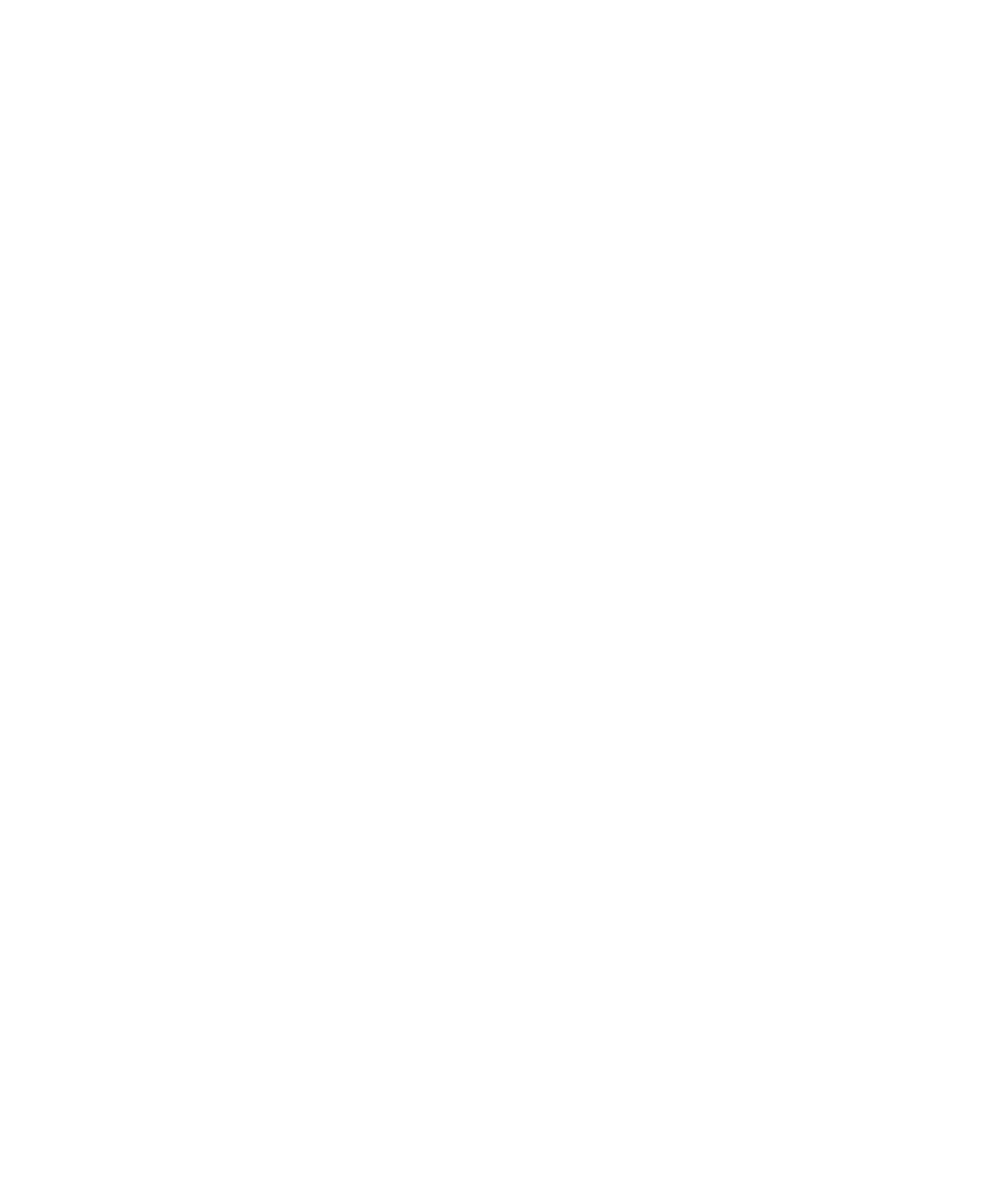
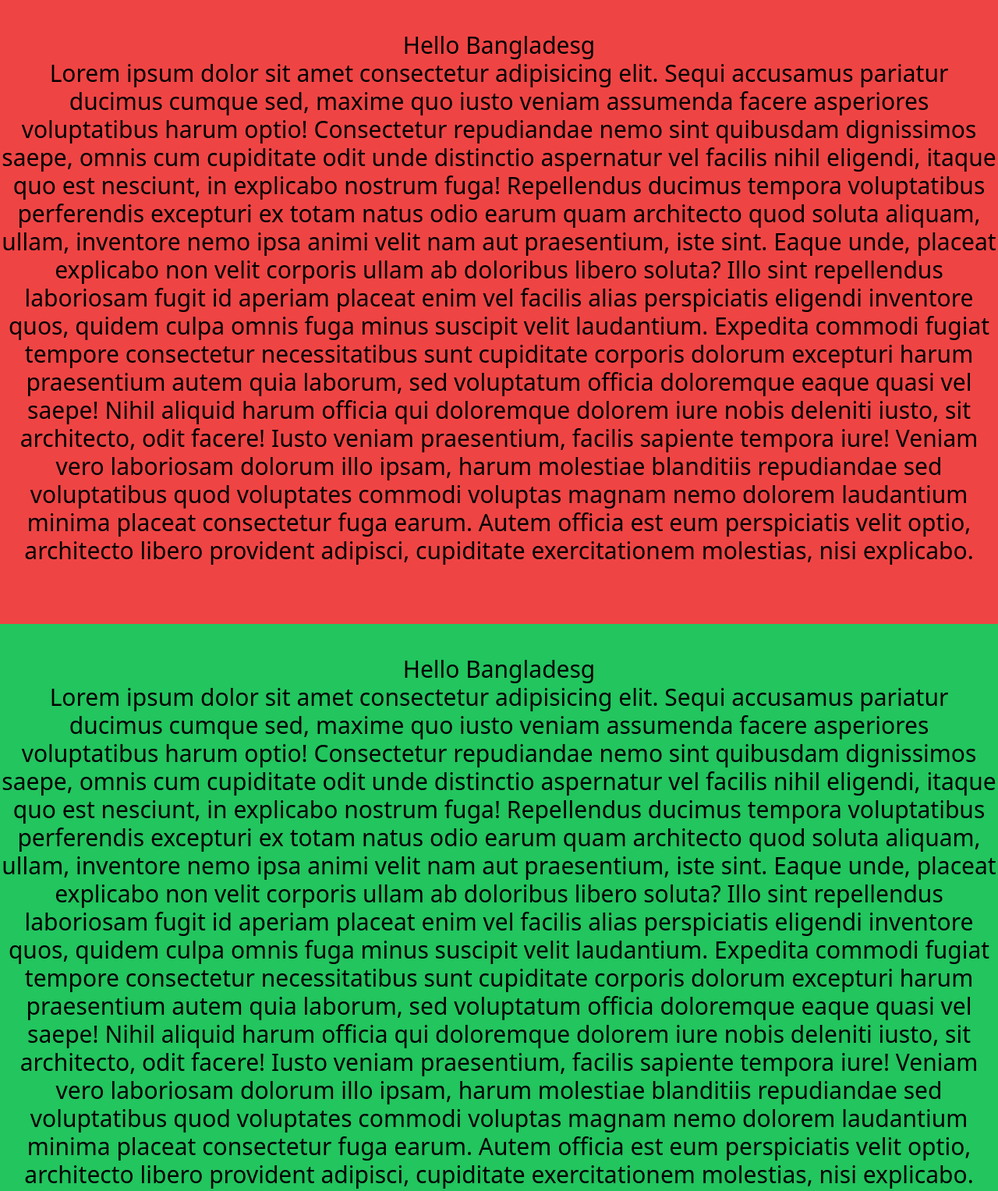
Before and after one commit to ridwanahmedxix/learn-tailwind, a website built with Vite: page index.html in a window 1280 px wide. Shown: the top 1527 px of the page at 78% size. Before the commit the page ends 800 px from the top, so only its background shows below. Built offline with nearby package versions, Linux system fonts and the light colour scheme.

Commit message:
first commit

```diff
--- a/index.html
+++ b/index.html
@@ -1,10 +1,96 @@
 <!DOCTYPE html>
-<html class="scroll-smooth" lang="en">
+<html class="scroll-smooth snap-y" lang="en">
   <head>
     <meta charset="UTF-8" />
     <meta name="viewport" content="width=device-width, initial-scale=1.0" />
     <title>Learn Tailwind</title>
     <link rel="stylesheet" href="css/main.css" />
   </head>
-  <body></body>
+  <body>
+    <section class="bg-red-500 text-center h-screen text-3xl pt-10 snap-start">
+      <h1>Hello Bangladesg</h1>
+      <p>
+        Lorem ipsum dolor sit amet consectetur adipisicing elit. Sequi accusamus
+        pariatur ducimus cumque sed, maxime quo iusto veniam assumenda facere
+        asperiores voluptatibus harum optio! Consectetur repudiandae nemo sint
+        quibusdam dignissimos saepe, omnis cum cupiditate odit unde distinctio
+        aspernatur vel facilis nihil eligendi, itaque quo est nesciunt, in
+        explicabo nostrum fuga! Repellendus ducimus tempora voluptatibus
+        perferendis excepturi ex totam natus odio earum quam architecto quod
+        soluta aliquam, ullam, inventore nemo ipsa animi velit nam aut
+        praesentium, iste sint. Eaque unde, placeat explicabo non velit corporis
+        ullam ab doloribus libero soluta? Illo sint repellendus laboriosam fugit
+        id aperiam placeat enim vel facilis alias perspiciatis eligendi
+        inventore quos, quidem culpa omnis fuga minus suscipit velit laudantium.
+        Expedita commodi fugiat tempore consectetur necessitatibus sunt
+        cupiditate corporis dolorum excepturi harum praesentium autem quia
+        laborum, sed voluptatum officia doloremque eaque quasi vel saepe! Nihil
+        aliquid harum officia qui doloremque dolorem iure nobis deleniti iusto,
+        sit architecto, odit facere! Iusto veniam praesentium, facilis sapiente
+        tempora iure! Veniam vero laboriosam dolorum illo ipsam, harum molestiae
+        blanditiis repudiandae sed voluptatibus quod voluptates commodi voluptas
+        magnam nemo dolorem laudantium minima placeat consectetur fuga earum.
+        Autem officia est eum perspiciatis velit optio, architecto libero
+        provident adipisci, cupiditate exercitationem molestias, nisi explicabo.
+      </p>
+    </section>
+    <section
+      class="bg-green-500 text-center h-screen text-3xl pt-10 snap-start"
+    >
+      <h1>Hello Bangladesg</h1>
+      <p>
+        Lorem ipsum dolor sit amet consectetur adipisicing elit. Sequi accusamus
+        pariatur ducimus cumque sed, maxime quo iusto veniam assumenda facere
+        asperiores voluptatibus harum optio! Consectetur repudiandae nemo sint
+        quibusdam dignissimos saepe, omnis cum cupiditate odit unde distinctio
+        aspernatur vel facilis nihil eligendi, itaque quo est nesciunt, in
+        explicabo nostrum fuga! Repellendus ducimus tempora voluptatibus
+        perferendis excepturi ex totam natus odio earum quam architecto quod
+        soluta aliquam, ullam, inventore nemo ipsa animi velit nam aut
+        praesentium, iste sint. Eaque unde, placeat explicabo non velit corporis
+        ullam ab doloribus libero soluta? Illo sint repellendus laboriosam fugit
+        id aperiam placeat enim vel facilis alias perspiciatis eligendi
+        inventore quos, quidem culpa omnis fuga minus suscipit velit laudantium.
+        Expedita commodi fugiat tempore consectetur necessitatibus sunt
+        cupiditate corporis dolorum excepturi harum praesentium autem quia
+        laborum, sed voluptatum officia doloremque eaque quasi vel saepe! Nihil
+        aliquid harum officia qui doloremque dolorem iure nobis deleniti iusto,
+        sit architecto, odit facere! Iusto veniam praesentium, facilis sapiente
+        tempora iure! Veniam vero laboriosam dolorum illo ipsam, harum molestiae
+        blanditiis repudiandae sed voluptatibus quod voluptates commodi voluptas
+        magnam nemo dolorem laudantium minima placeat consectetur fuga earum.
+        Autem officia est eum perspiciatis velit optio, architecto libero
+        provident adipisci, cupiditate exercitationem molestias, nisi explicabo.
+      </p>
+    </section>
+    <section
+      class="bg-yellow-500 text-center h-screen text-3xl pt-10 snap-start"
+    >
+      <h1>Hello Bangladesg</h1>
+      <p>
+        Lorem ipsum dolor sit amet consectetur adipisicing elit. Sequi accusamus
+        pariatur ducimus cumque sed, maxime quo iusto veniam assumenda facere
+        asperiores voluptatibus harum optio! Consectetur repudiandae nemo sint
+        quibusdam dignissimos saepe, omnis cum cupiditate odit unde distinctio
+        aspernatur vel facilis nihil eligendi, itaque quo est nesciunt, in
+        explicabo nostrum fuga! Repellendus ducimus tempora voluptatibus
+        perferendis excepturi ex totam natus odio earum quam architecto quod
+        soluta aliquam, ullam, inventore nemo ipsa animi velit nam aut
+        praesentium, iste sint. Eaque unde, placeat explicabo non velit corporis
+        ullam ab doloribus libero soluta? Illo sint repellendus laboriosam fugit
+        id aperiam placeat enim vel facilis alias perspiciatis eligendi
+        inventore quos, quidem culpa omnis fuga minus suscipit velit laudantium.
+        Expedita commodi fugiat tempore consectetur necessitatibus sunt
+        cupiditate corporis dolorum excepturi harum praesentium autem quia
+        laborum, sed voluptatum officia doloremque eaque quasi vel saepe! Nihil
+        aliquid harum officia qui doloremque dolorem iure nobis deleniti iusto,
+        sit architecto, odit facere! Iusto veniam praesentium, facilis sapiente
+        tempora iure! Veniam vero laboriosam dolorum illo ipsam, harum molestiae
+        blanditiis repudiandae sed voluptatibus quod voluptates commodi voluptas
+        magnam nemo dolorem laudantium minima placeat consectetur fuga earum.
+        Autem officia est eum perspiciatis velit optio, architecto libero
+        provident adipisci, cupiditate exercitationem molestias, nisi explicabo.
+      </p>
+    </section>
+  </body>
 </html>
```
